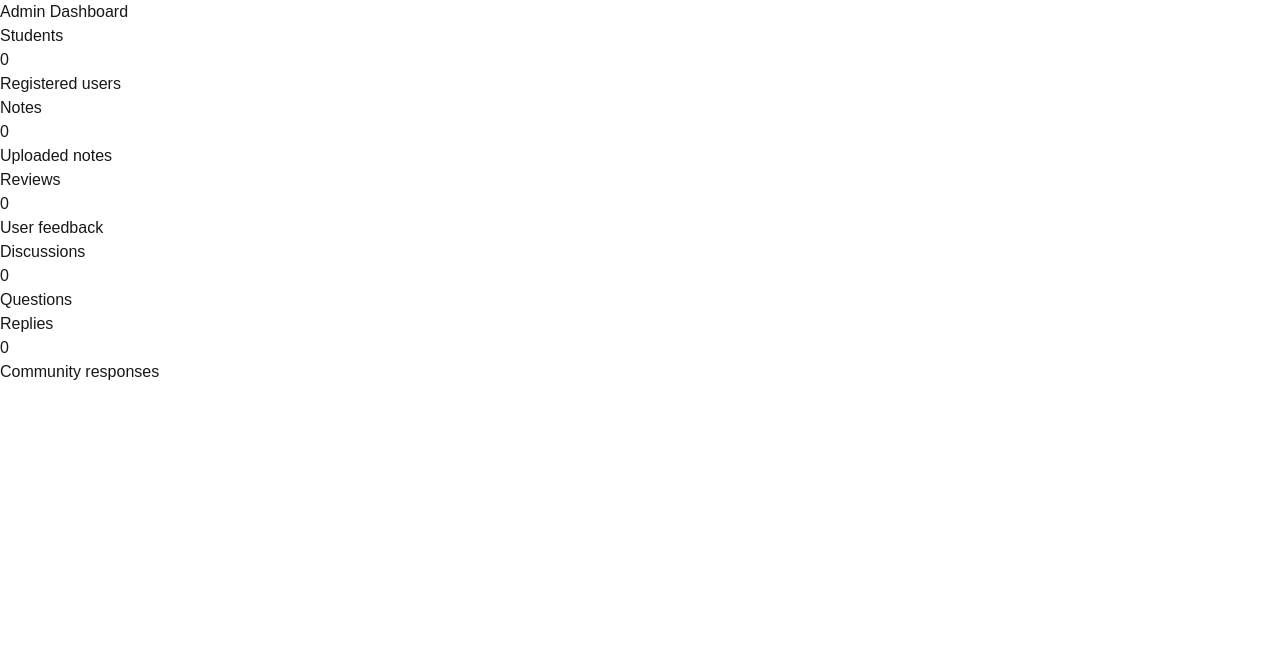
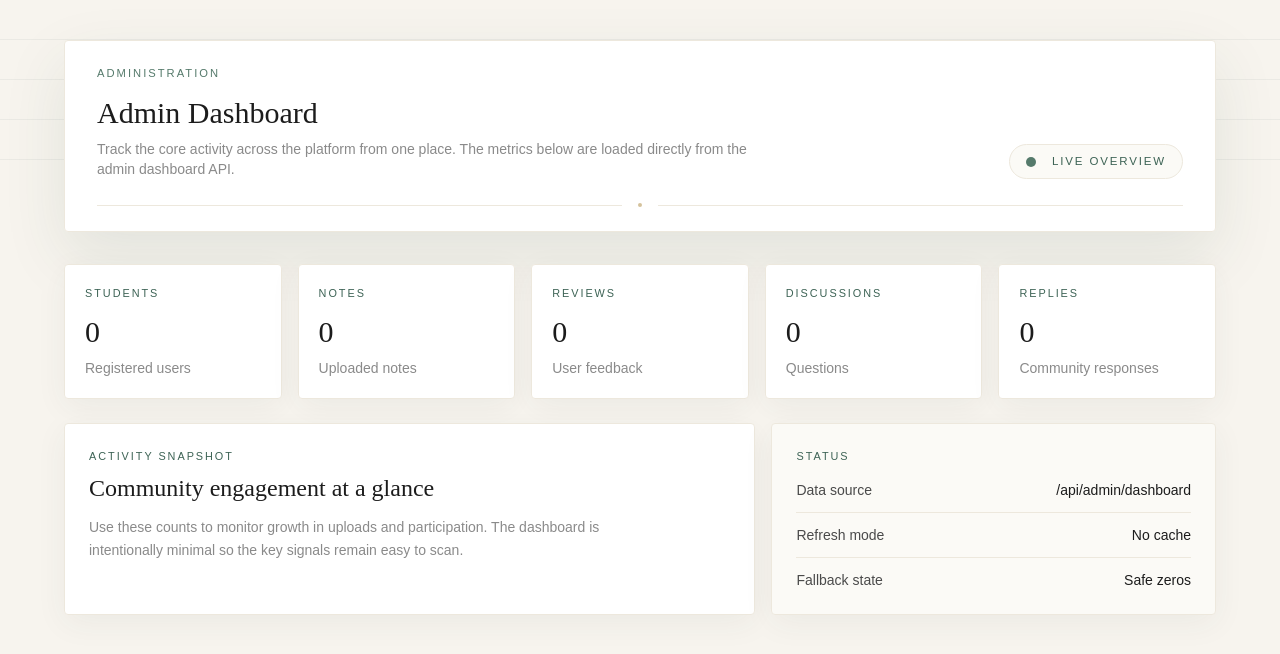
Before and after one commit to Sakib-008/NoteNest, a Next.js app: page /admin/dashboard in a window 1280 px wide. Shown: the top 654 px of the page. Built offline with nearby package versions, Linux system fonts and the light colour scheme; no server answers; the database is empty.

Commit message:
SCRUM-56 Design Admin Dashboard UI

```diff
--- a/src/app/admin/dashboard/page.jsx
+++ b/src/app/admin/dashboard/page.jsx
@@ -1,9 +1,13 @@
 import ActivityWidget from "@/components/admin/ActivityWidget";
 
 async function getDashboardData() {
-  const res = await fetch("http://localhost:3000/api/admin/dashboard", {
+  const res = await fetch("/api/admin/dashboard", {
     cache: "no-store",
   });
+
+  if (!res.ok) {
+    throw new Error("Failed to load dashboard data");
+  }
 
   const json = await res.json();
 
@@ -11,13 +15,65 @@ async function getDashboardData() {
 }
 
 export default async function AdminDashboard() {
-  const data = await getDashboardData();
+  let data;
+
+  try {
+    data = await getDashboardData();
+  } catch {
+    data = {
+      totalStudents: 0,
+      totalNotes: 0,
+      totalReviews: 0,
+      totalDiscussions: 0,
+      totalReplies: 0,
+    };
+  }
 
   return (
+    <div className="min-h-screen bg-[#F7F4EE] px-4 py-10 sm:px-6 lg:px-8">
+      <div
+        className="pointer-events-none fixed inset-x-0 top-0 h-40 opacity-[0.06]"
+        style={{
+          backgroundImage:
+            "repeating-linear-gradient(to bottom, transparent, transparent 39px, #2C4A3E 39px, #2C4A3E 40px)",
+        }}
+      />
+
+      <div className="relative z-10 mx-auto max-w-6xl">
+        <div className="mb-8 rounded-sm border border-[#EDE8DD] bg-white px-6 py-6 shadow-[0_24px_64px_rgba(44,74,62,0.10)] sm:px-8">
+          <p className="text-[0.7rem] font-medium uppercase tracking-[0.18em] text-[#557A6B] mb-3">
+            Administration
+          </p>
+          <div className="flex flex-col gap-4 lg:flex-row lg:items-end lg:justify-between">
             <div>
-      <h1>Admin Dashboard</h1>
+              <h1
+                className="text-3xl font-medium text-[#1C1C1C] leading-tight"
+                style={{ fontFamily: "'Cormorant Garamond', serif" }}
+              >
+                Admin Dashboard
+              </h1>
+              <p className="mt-2 max-w-2xl text-sm font-light text-[#8A8A8A]">
+                Track the core activity across the platform from one place. The
+                metrics below are loaded directly from the admin dashboard API.
+              </p>
+            </div>
 
-      <div>
+            <div className="flex items-center gap-4 rounded-full border border-[#EDE8DD] bg-[#FBFAF6] px-4 py-2">
+              <div className="h-2.5 w-2.5 rounded-full bg-[#557A6B]" />
+              <span className="text-[0.72rem] font-medium uppercase tracking-[0.16em] text-[#3D6355]">
+                Live overview
+              </span>
+            </div>
+          </div>
+
+          <div className="flex items-center gap-4 mt-6">
+            <div className="flex-1 h-px bg-[#EDE8DD]" />
+            <div className="h-1 w-1 rounded-full bg-[#B89A5A] opacity-60" />
+            <div className="flex-1 h-px bg-[#EDE8DD]" />
+          </div>
+        </div>
+
+        <div className="grid grid-cols-1 gap-4 sm:grid-cols-2 xl:grid-cols-5">
           <ActivityWidget
             title="Students"
             value={data.totalStudents}
@@ -48,6 +104,46 @@ export default async function AdminDashboard() {
             description="Community responses"
           />
         </div>
+
+        <div className="mt-6 grid grid-cols-1 gap-4 lg:grid-cols-[1.4fr_0.9fr]">
+          <div className="rounded-sm border border-[#EDE8DD] bg-white px-6 py-6 shadow-[0_8px_32px_rgba(44,74,62,0.06)]">
+            <p className="text-[0.68rem] font-medium uppercase tracking-[0.18em] text-[#3D6355]">
+              Activity snapshot
+            </p>
+            <h2
+              className="mt-2 text-2xl font-medium text-[#1C1C1C]"
+              style={{ fontFamily: "'Cormorant Garamond', serif" }}
+            >
+              Community engagement at a glance
+            </h2>
+            <p className="mt-3 max-w-xl text-sm font-light leading-relaxed text-[#8A8A8A]">
+              Use these counts to monitor growth in uploads and participation.
+              The dashboard is intentionally minimal so the key signals remain
+              easy to scan.
+            </p>
+          </div>
+
+          <div className="rounded-sm border border-[#EDE8DD] bg-[#FBFAF6] px-6 py-6 shadow-[0_8px_32px_rgba(44,74,62,0.06)]">
+            <p className="text-[0.68rem] font-medium uppercase tracking-[0.18em] text-[#3D6355]">
+              Status
+            </p>
+            <div className="mt-4 space-y-3 text-sm text-[#4A4A4A]">
+              <div className="flex items-center justify-between gap-4 border-b border-[#EDE8DD] pb-3">
+                <span>Data source</span>
+                <span className="font-medium text-[#1C1C1C]">/api/admin/dashboard</span>
+              </div>
+              <div className="flex items-center justify-between gap-4 border-b border-[#EDE8DD] pb-3">
+                <span>Refresh mode</span>
+                <span className="font-medium text-[#1C1C1C]">No cache</span>
+              </div>
+              <div className="flex items-center justify-between gap-4">
+                <span>Fallback state</span>
+                <span className="font-medium text-[#1C1C1C]">Safe zeros</span>
+              </div>
+            </div>
+          </div>
+        </div>
+      </div>
     </div>
   );
 }
--- a/src/components/admin/ActivityWidget.jsx
+++ b/src/components/admin/ActivityWidget.jsx
@@ -1,11 +1,18 @@
 export default function ActivityWidget({ title, value, description }) {
   return (
-    <div>
-      <h3>{title}</h3>
+    <div className="rounded-sm border border-[#EDE8DD] bg-white px-5 py-5 shadow-[0_8px_32px_rgba(44,74,62,0.06)] transition-all duration-200 hover:-translate-y-0.5 hover:border-[#D4BA80] hover:shadow-[0_16px_40px_rgba(44,74,62,0.10)]">
+      <p className="text-[0.68rem] font-medium uppercase tracking-[0.18em] text-[#3D6355]">
+        {title}
+      </p>
 
-      <p>{value}</p>
+      <p
+        className="mt-3 text-3xl font-medium text-[#1C1C1C]"
+        style={{ fontFamily: "'Cormorant Garamond', serif" }}
+      >
+        {value}
+      </p>
 
-      <p>{description}</p>
+      <p className="mt-2 text-sm font-light text-[#8A8A8A]">{description}</p>
     </div>
   );
 }
```
Lines whose indentation alone changed are shown as unchanged.
